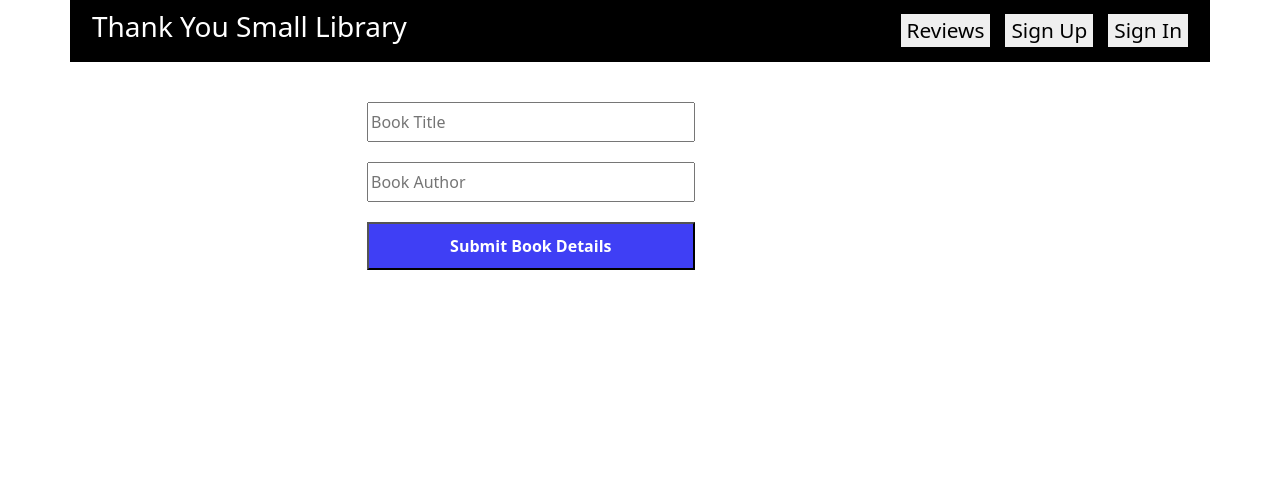
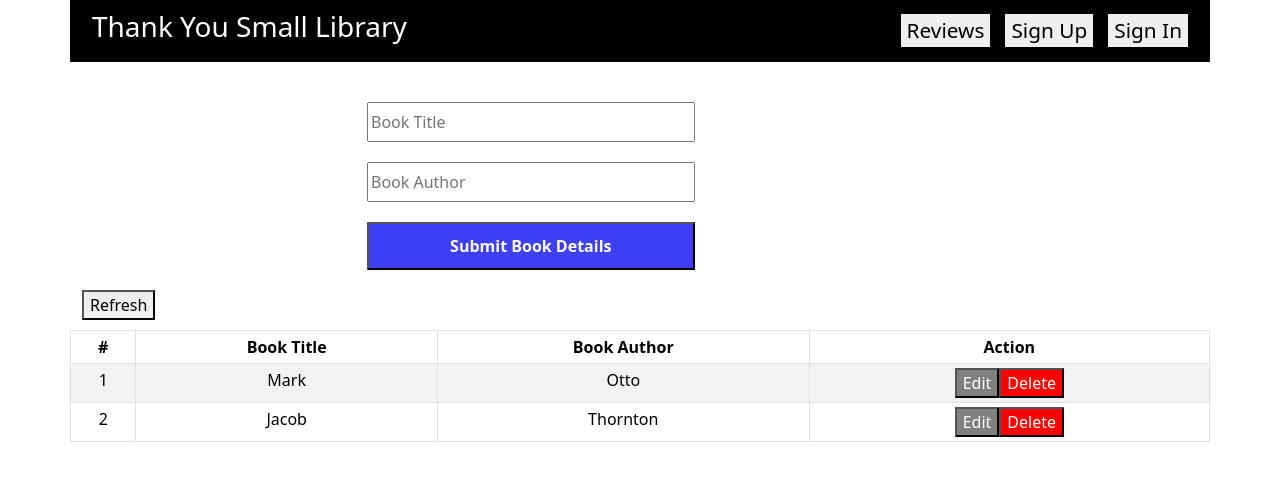
Before and after one commit to QuinSack/crud_library, a React (Create React App) app: page / in a window 1280 px wide. Shown: the top 480 px of the page. Built offline with nearby package versions, Linux system fonts and the light colour scheme.

Commit message:
displayed table for books in store

```diff
--- a/src/App.js
+++ b/src/App.js
@@ -1,11 +1,13 @@
 import AddBook from "./components/AddBook";
 import Header from "./components/Header";
+import ViewStore from "./components/ViewStore";
 
 function App() {
   return (
     <div className="App">
       <Header />
       <AddBook />
+      <ViewStore />
     </div>
   );
 }
--- a/src/components/ViewStore.jsx
+++ b/src/components/ViewStore.jsx
@@ -1,8 +1,43 @@
 import React from 'react'
+import { Container, Row, Table } from 'react-bootstrap'
 
 const ViewStore = () => {
   return (
-    <div>ViewStore</div>
+    <Container style={{marginTop: '20px'}}>
+        <button style={{marginBottom: '10px'}}>Refresh</button>
+        <Row>
+            <Table striped bordered hover size="sm">
+                <thead>
+                    <tr style={{textAlign: 'center'}}>
+                        <th>#</th>
+                        <th>Book Title</th>
+                        <th>Book Author</th>
+                        <th>Action</th>
+                    </tr>
+                </thead>
+                <tbody>
+                    <tr style={{textAlign: 'center'}}>
+                        <td>1</td>
+                        <td>Mark</td>
+                        <td>Otto</td>
+                        <td>
+                            <button style={{backgroundColor: 'gray', color: 'white'}}>Edit</button>
+                            <button style={{backgroundColor: 'red', color: 'white'}}>Delete</button>
+                        </td>
+                    </tr>
+                    <tr style={{textAlign: 'center'}}>
+                        <td>2</td>
+                        <td>Jacob</td>
+                        <td>Thornton</td>
+                        <td>
+                            <button style={{backgroundColor: 'gray', color: 'white'}}>Edit</button>
+                            <button style={{backgroundColor: 'red', color: 'white'}}>Delete</button>
+                        </td>
+                    </tr>
+                </tbody>
+            </Table>
+        </Row>
+    </Container>
   )
 }
 
```
